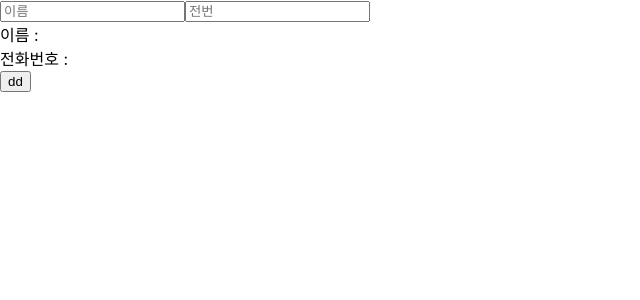
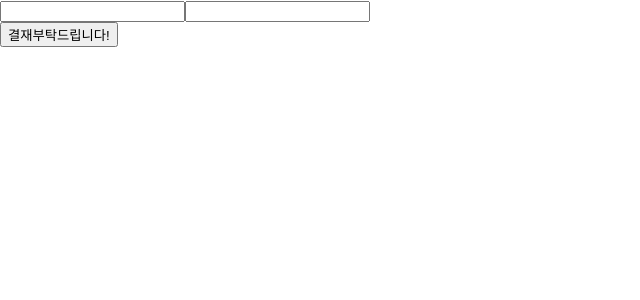
Before and after one commit to obeybook/react-study, a React (Create React App) app: page / in a window 1280 px wide. Shown: the top 300 px of the page, without its empty margins (0-640 px from the left). Built offline with nearby package versions, Linux system fonts and the light colour scheme.

Commit message:
input 상태관리 안보고

```diff
--- a/src/App.js
+++ b/src/App.js
@@ -2,18 +2,19 @@ import React, {Component, Fragment} from 'react';
 // import PracticeCounter from './practice/PracticeCounter';
 // import MyName from './MyName';
 // import Counter from './Counter';
-import InputExample from './inputExample';
+// import InputExample from './inputExample';
+import PracticeInputExample from './practice/PracticeInputExample';
 import './App.css'
 
 class App extends Component{
-  handleCreate = (data) => {
-    console.log(data)
+  propsFnc = (info) => {
+    console.log(info)
   }
 
   render(){
     return (
       <Fragment>
-        <InputExample onCreate={this.handleCreate}/>
+        <PracticeInputExample onCreate={this.propsFnc}/>
       </Fragment>
     );
   }
--- /dev/null
+++ b/src/practice/PracticeInputExample.js
@@ -0,0 +1,37 @@
+import React, { Component } from 'react';
+
+class PracticeInputExample extends Component{
+    state = {
+        name : '',
+        phone : ''
+    }
+
+    changeFnc = (e) => {
+        this.setState({
+            [e.target.name] : e.target.value
+        })
+    }
+
+    submitFnc = (e) => {
+        e.preventDefault();
+        this.props.onCreate(this.state);
+        this.setState({
+            name : '',
+            phone : ''
+        })
+    }
+
+    render(){
+        return(
+            <form onSubmit={this.submitFnc}>
+                <input type="text" name="name" onChange={this.changeFnc} value={this.state.name}/>
+                <input type="text" name="phone" onChange={this.changeFnc} value={this.state.phone}/>
+                <div>{this.state.name}</div>
+                <div>{this.state.phone}</div>
+                <input type="submit" value="결재부탁드립니다!"/>
+            </form>
+        )
+    }
+}
+
+export default PracticeInputExample
```
